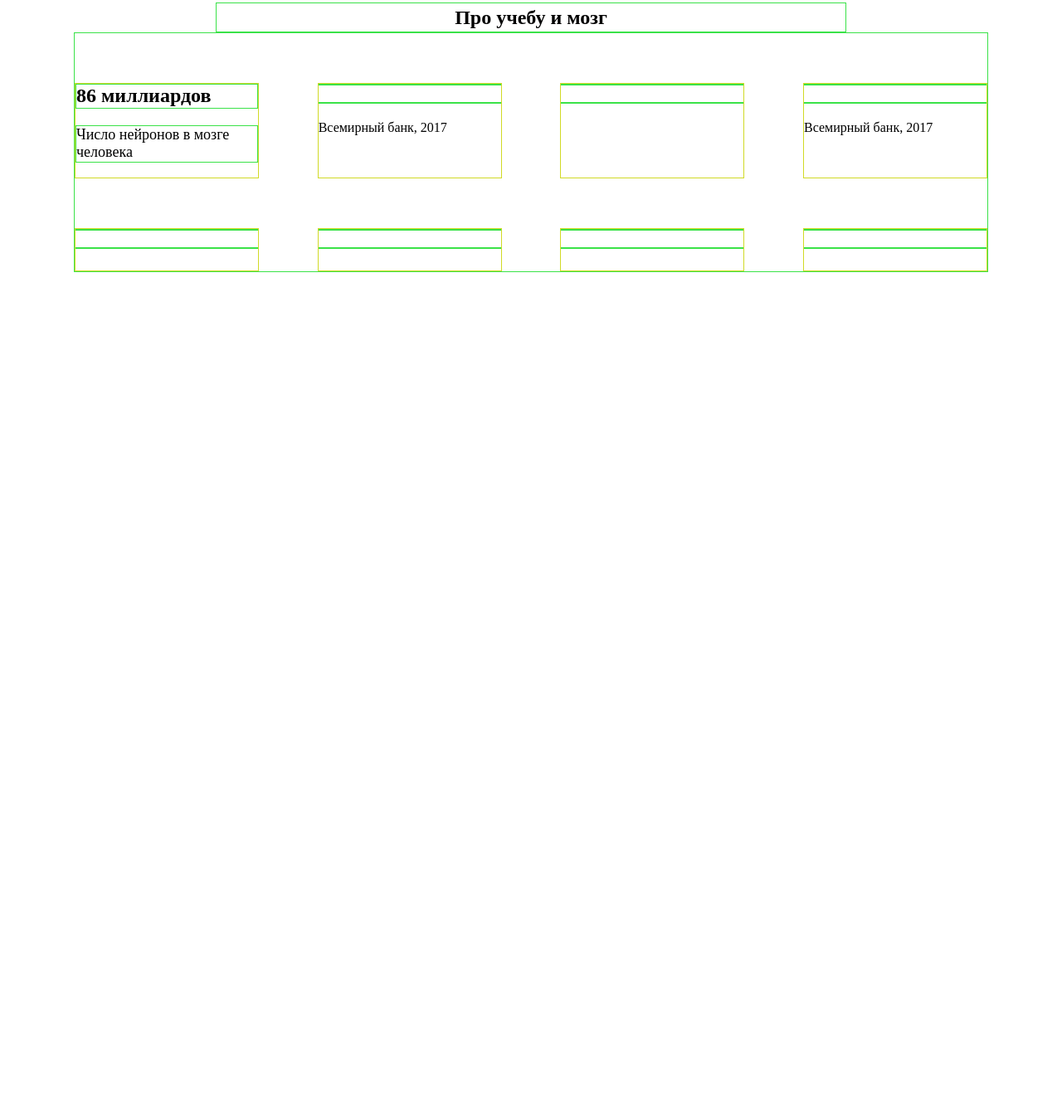
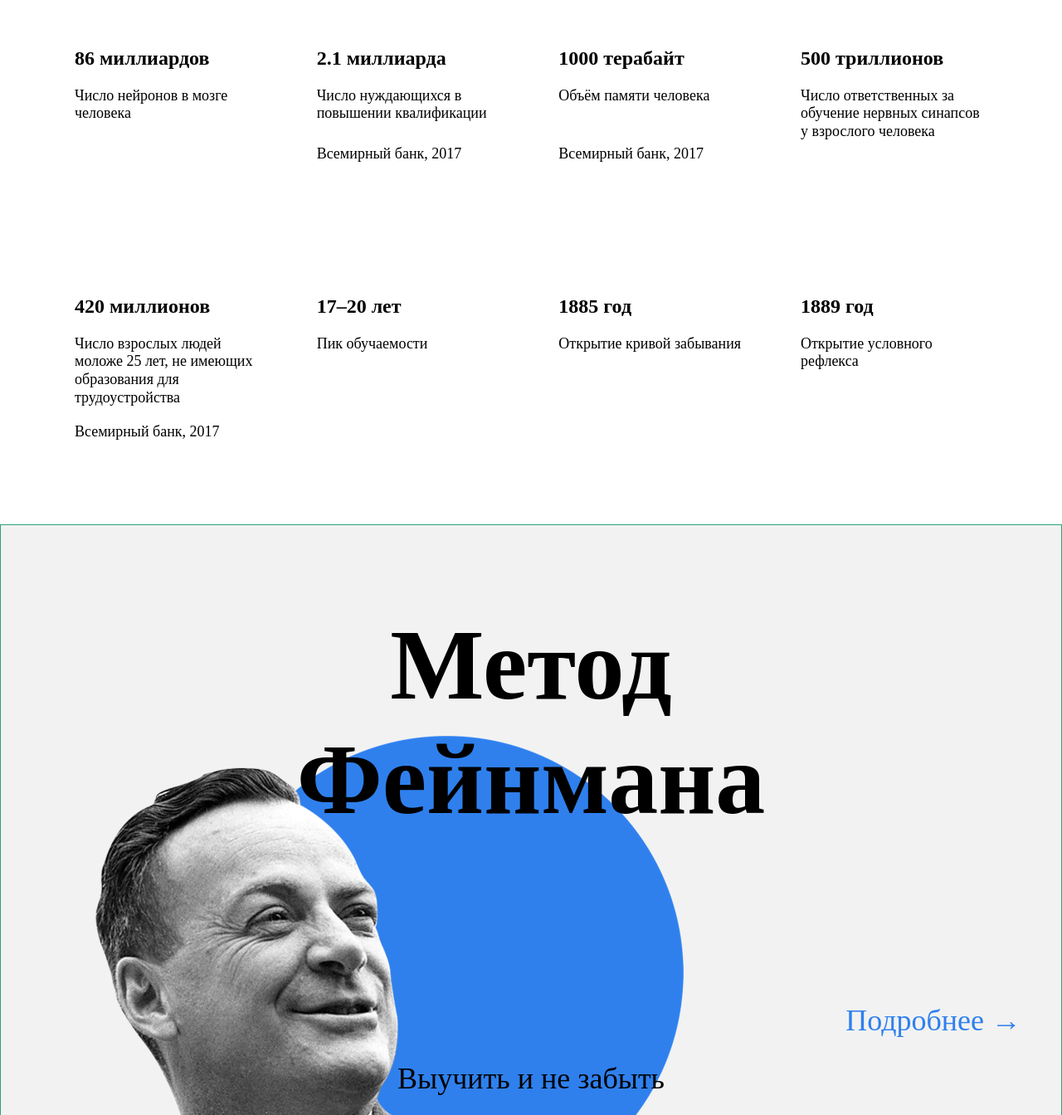
Before and after one commit to Moodbrain/My-project, a plain HTML site: page index.html in a window 1280 px wide. Shown: the part 1456-2800 px from the top of the page at 83% size. Before the commit the page ends 1792 px from the top, so only its background shows below. Drawn offline with nearby package versions, Linux system fonts and the light colour scheme.

```diff
--- a/index.html
+++ b/index.html
@@ -3,7 +3,7 @@
   <head>
     <meta charset="UTF-8" />
     <meta name="viewport" content="width=device-width, initial-scale=1.0" />
-    <link rel="stylesheet" href="https://code.s3.yandex.net/web-code/normalize.css" />
+    <link rel="stylesheet" href="/images/normalize.css" />
     <link rel="stylesheet" href="style.css" />
     <title>Научиться учиться</title>
   </head>
@@ -47,54 +47,61 @@
               </p>
             </div>
             <div class="table__cell table_cell--mod">
-              <h6 class="table__heading table__heading--mod">
+              <h6 class="table__heading table__heading--mod">2.1 миллиарда
               </h6>
-              <p class="table__text table__text--mod">
+              <p class="table__text table__text--mod">Число нуждающихся в повышении квалификации
               </p>
               <p class="table__text--subtitle">
                 Всемирный банк, 2017</p>
             </div>
             <div class="table__cell table_cell--mod">
-              <h6 class="table__heading table__heading--mod">
+              <h6 class="table__heading table__heading--mod">1000 терабайт
               </h6>
-              <p class="table__text table__text--mod">
+              <p class="table__text table__text--mod">Объём памяти человека
+              </p> <p class="table__text--subtitle">
+                Всемирный банк, 2017</p>
+            </div>
+            <div class="table__cell table_cell--mod">
+              <h6 class="table__heading table__heading--mod">500 триллионов
+              </h6>
+              <p class="table__text table__text--mod">Число ответственных за обучение нервных синапсов у взрослого человека
               </p>
             </div>
             <div class="table__cell table_cell--mod">
-              <h6 class="table__heading table__heading--mod">
+              <h6 class="table__heading table__heading--mod">420 миллионов
               </h6>
-              <p class="table__text table__text--mod">
-              </p>  <p class="table__text--subtitle">
+              <p class="table__text table__text--mod">Число взрослых людей моложе 25 лет, не имеющих образования для трудоустройства
+              </p><p class="table__text--subtitle">
                 Всемирный банк, 2017</p>
             </div>
             <div class="table__cell table_cell--mod">
-              <h6 class="table__heading table__heading--mod">
+              <h6 class="table__heading table__heading--mod">17–20 лет
               </h6>
-              <p class="table__text table__text--mod">
+              <p class="table__text table__text--mod">Пик обучаемости
               </p>
             </div>
             <div class="table__cell table_cell--mod">
-              <h6 class="table__heading table__heading--mod">
+              <h6 class="table__heading table__heading--mod">1885 год
               </h6>
-              <p class="table__text table__text--mod">
+              <p class="table__text table__text--mod">Открытие кривой забывания
               </p>
             </div>
             <div class="table__cell table_cell--mod">
-              <h6 class="table__heading table__heading--mod">
+              <h6 class="table__heading table__heading--mod">1889 год
               </h6>
-              <p class="table__text table__text--mod">
-              </p>
-            </div>
-            <div class="table__cell table_cell--mod">
-              <h6 class="table__heading table__heading--mod">
-              </h6>
-              <p class="table__text table__text--mod">
+              <p class="table__text table__text--mod">Открытие условного рефлекса
               </p>
             </div>
           </div>
         </section>
 
-        <section class="feynman"></section>
+        <section class="feynman">
+         <div class="title__length"><h2 class="feynman__title">
+            Метод Фейнмана</h2></div>
+          <h3 class="feynman__subtitle">Выучить и не забыть</h3>
+          <div class="title__link"><a href="#" class="feynman__link" style="color: #2f80ed">Подробнее →</a></div>
+          <div class="feynman__img"><img src="/images/feynman.png" alt="картинка скоро загрузится"></div>
+        </section>
 
         <section class="kaufman"></section>
       </main>
--- a/style.css
+++ b/style.css
@@ -1,7 +1,10 @@
+body {
+  margin: 0;
+}
 .page {
   max-width: 1600px;
   min-width: 1100px;
-  font-family: "Arial", "Helvetica", sans-serif;
+  font-family: "Helvetica", sans-serif;
   border: solid 1px rgb(226, 58, 58);
 }
 
@@ -61,7 +64,7 @@
 .header__square-pic {
   position: absolute;
   width: 568px;
-  height: 568px;
+  height: 530px;
   top: 64px;
   right: 0px;
   background-color: #2f80ed;
@@ -138,34 +141,98 @@
   min-height: 250px;
   margin: auto;
   flex-wrap: wrap;
-  border: solid 1px rgb(58, 226, 72);
   justify-content: space-between;
 }
 
 .table__cell {
-  width: 220px;
+  width: 225px;
   min-height: 50px;
-  max-height: 130px;
+  max-height: 200px;
   margin-top: 60px;
-  border: solid 1px rgb(209, 218, 38);
+  margin-bottom: 100px;
 }
 
 .table__heading {
   line-height: 1.15;
   font-size: 24px;
   font-weight: 600px;
-  border: solid 1px rgb(58, 226, 72);
   margin: 0;
 }
 
 .table__text {
+  min-height: 50px;
   line-height: 1.2;
   font-size: 18px;
   font-weight: normal;
-  border: solid 1px rgb(58, 226, 72);
   margin-top: 20px;
 }
 
 .table__text--subtitle {
   margin-top: 20px;
+  margin-bottom: 0;
+  line-height: 1.2;
+  font-size: 18px;
+  font-weight: normal;
 }
+
+.feynman {
+  position: relative;
+  display: flex;
+  height: 890px;
+  flex-wrap: wrap;
+  border: solid 1px rgb(41, 164, 121);
+  background-color: #f2f2f2;
+  z-index: -2;
+}
+
+.feynman__title {
+  width: 648px;
+  margin-top: 100px;
+  line-height: 1.15;
+  font-size: 120px;
+  font-weight: 600;
+  margin: 100px auto 0 auto;
+  text-align: center;
+}
+
+.feynman__subtitle {
+  line-height: 51px;
+  font-size: 36px;
+  font-weight: normal;
+  text-align: center;
+  margin: 70px auto 0 auto;
+  width: 600px;
+}
+
+.feynman__img {
+  position: absolute;
+  width: 867px;
+  height: 637px;
+  z-index: -1;
+  left: 0;
+  bottom: 0;
+}
+
+.feynman__img img {
+  width: 100%;
+  height: 100%;
+  object-fit: cover;
+}
+
+.title__length {
+  width: 100%;
+}
+
+.feynman__link {
+  position: absolute;
+  right: 48px;
+  line-height: 51px;
+  font-size: 36px;
+  font-weight: normal;
+  color: #2f80ed;
+  text-decoration: none;
+}
+
+.section-feynman__link {
+  top: 40%;
+}
```
